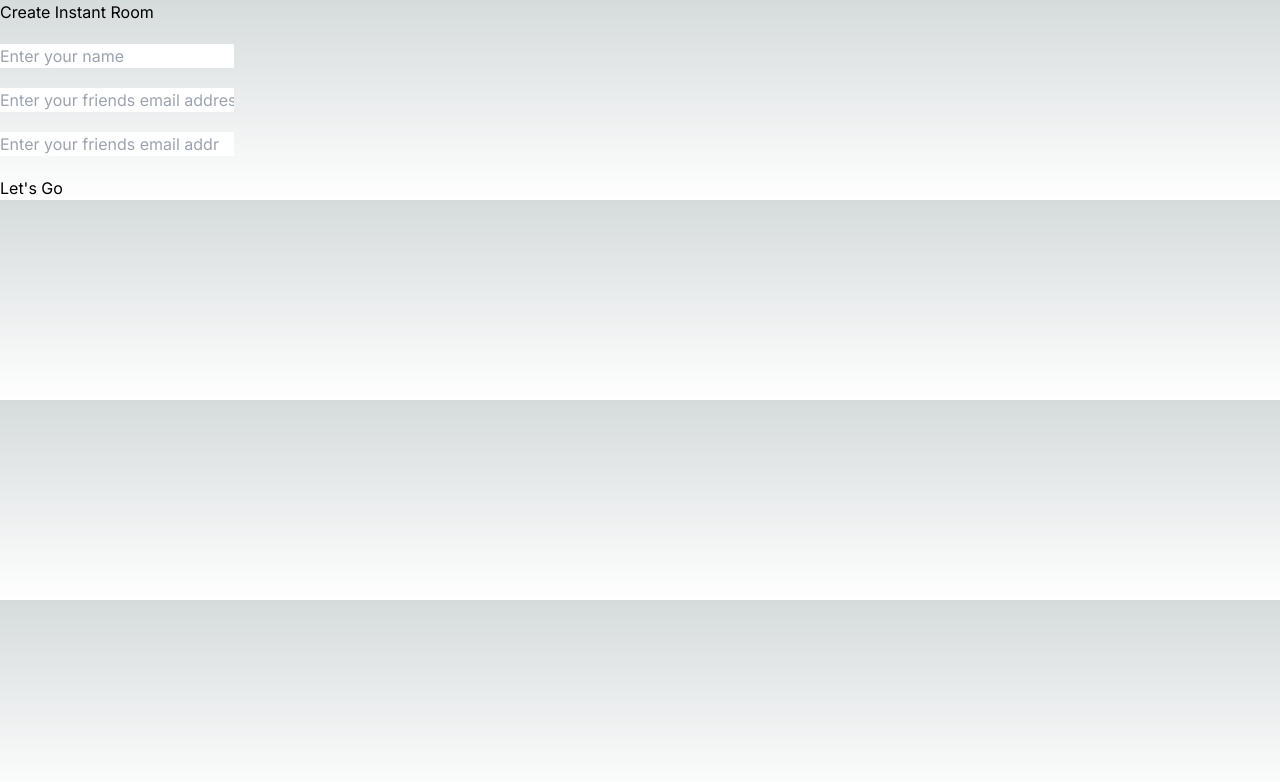
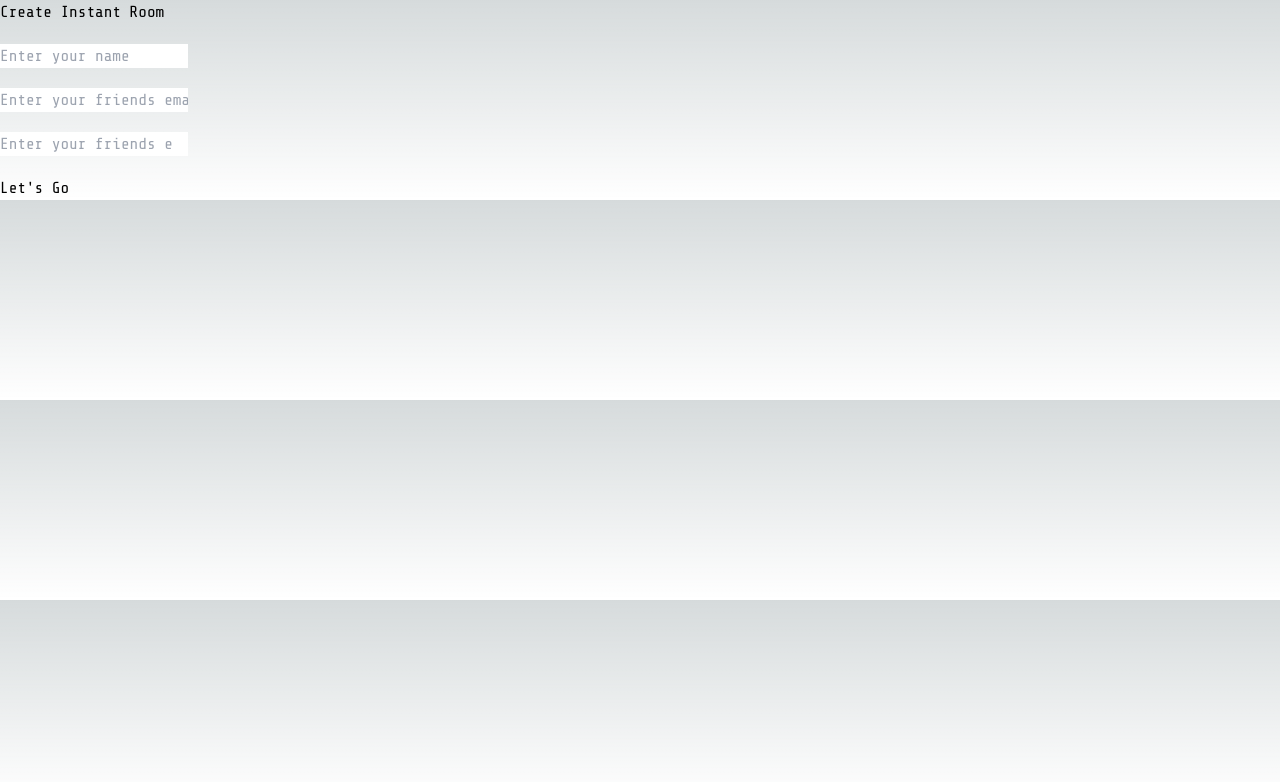
Before and after one commit to Atom-cell/Chatrola, a Next.js app: page / in a window 1280 px wide. Shown: the top 782 px of the page. Built offline with nearby package versions, Linux system fonts and the light colour scheme.

Commit message:
Timer added

```diff
--- a/app/components/CreateRoom.tsx
+++ b/app/components/CreateRoom.tsx
@@ -2,6 +2,7 @@
 import React, { useState } from 'react';
 import { useRouter } from 'next/navigation';
 import RoomNames from '../utils/RoomNames';
+import Timer from './Timer';
 
 const CreateRoom = () => {
 	const router = useRouter();
@@ -23,7 +24,7 @@ const CreateRoom = () => {
 			body: JSON.stringify({
 				username: username,
 				email: email,
-				roomName: roomName,
+				roomName: room,
 				minutes: minutes,
 			}),
 		});
@@ -31,12 +32,14 @@ const CreateRoom = () => {
 		const result = await request.json();
 		if (result && request.status === 200) {
 			localStorage.setItem('token', result.token);
+			localStorage.setItem('minutes', result.minutes);
 			setButtonText("Join Room");
 		}
 	};
 	return (
 		<div className='space-y-5'>
 			<p>Create Instant Room</p>
+			{/* <Timer minutes={1} /> */}
 			<input
 				type='text'
 				placeholder='Enter your name'
--- /dev/null
+++ b/app/components/Timer.tsx
@@ -0,0 +1,40 @@
+'use client';
+import React, { useState, useEffect } from 'react';
+
+interface TimerProps {
+	minutes: number;
+	startTimer: boolean
+}
+
+const Timer = ({ minutes, startTimer }: TimerProps) => {
+	const [secondsRemaining, setSecondsRemaining] = useState(minutes * 60);
+
+	useEffect(() => {
+		let intervalId: NodeJS.Timeout | null = null;
+
+		if (startTimer && secondsRemaining > 0) {
+			intervalId = setInterval(() => {
+				setSecondsRemaining((prevSeconds) => prevSeconds - 1);
+			}, 1000);
+		} else if (secondsRemaining === 0) {
+			clearInterval(intervalId!);
+			console.log('Time is up!');
+		}
+
+		return () => {
+			if (intervalId) {
+				clearInterval(intervalId);
+			}
+		};
+	}, [startTimer, secondsRemaining]);
+
+	const formatTime = (seconds: number): string => {
+		const minutes = Math.floor(seconds / 60);
+		const remainingSeconds = seconds % 60;
+		return `${minutes}:${remainingSeconds < 10 ? '0' : ''}${remainingSeconds}`;
+	};
+
+	return <div className='text-white text-3xl font-semibold'>{formatTime(secondsRemaining)}</div>;
+};
+
+export default Timer;
--- a/app/globals.css
+++ b/app/globals.css
@@ -24,6 +24,10 @@ body {
       rgb(var(--background-end-rgb))
     )
     rgb(var(--background-start-rgb));
+  /* display: flex;
+  justify-content: center;
+  align-items: center;
+  flex-direction: column; */
 }
 
 @layer utilities {
@@ -31,3 +35,27 @@ body {
     text-wrap: balance;
   }
 }
+
+h1 {
+    font-size: 2.125rem;
+    font-weight: bold;
+    line-height: 34px;
+}
+
+h2 {
+    font-size: 1.875rem;
+    font-weight: bold;
+    line-height: 32px;
+}
+
+h3 {
+    font-size: 1.5rem;
+    font-weight: bold;
+    line-height: 26px;
+}
+
+h4 {
+    font-size: 1.25rem;
+    font-weight: bold;
+    line-height: 22px;
+}
--- a/app/invite/[roomName]/page.tsx
+++ b/app/invite/[roomName]/page.tsx
@@ -14,8 +14,9 @@ const InvitePage = ({ params }: { params: { roomName: string } }) => {
 			console.log('Connected to server');
 		});
 
-		const minutes = searchParams.get('miniutes')
+		const minutes = searchParams.get('miniutes') as string;
 		newSocket.emit('generate-token', { username: username, minutes: minutes });
+		localStorage.setItem('minutes', minutes);
 
 		newSocket.on('token-generated', (token) => {
 			localStorage.setItem('token', token);
--- a/app/layout.tsx
+++ b/app/layout.tsx
@@ -1,8 +1,12 @@
 import type { Metadata } from 'next';
-import { Inter } from 'next/font/google';
+import { Share_Tech_Mono } from 'next/font/google';
 import './globals.css';
 
-const inter = Inter({ subsets: ['latin'] });
+const inter = Share_Tech_Mono({
+	weight: '400',
+	style: 'normal',
+	subsets: ['latin'],
+});
 
 export const metadata: Metadata = {
 	title: 'Chatrola - A quick one',
--- a/app/rooms/[roomName]/page.tsx
+++ b/app/rooms/[roomName]/page.tsx
@@ -2,6 +2,7 @@
 import { useEffect, useState, ChangeEvent } from 'react';
 import { useRouter } from 'next/navigation';
 import io, { Socket } from 'socket.io-client';
+import Timer from '../../components/Timer';
 
 export default function Home({ params }: { params: { roomName: string } }) {
 	const router = useRouter();
@@ -9,6 +10,9 @@ export default function Home({ params }: { params: { roomName: string } }) {
 	const [socket, setSocket] = useState<Socket | null>();
 	const [msgInput, setMsgInput] = useState('');
 	const [message, setMessage] = useState<string[]>([]);
+	const [startTimer, setStartTimer] = useState(false)
+	const minutesString = localStorage.getItem('minutes');
+	const minutes: number = minutesString !== null ? parseInt(minutesString, 10) : 0;
 
 	useEffect(() => {
 		const newSocket = io('http://localhost:5000');
@@ -21,6 +25,10 @@ export default function Home({ params }: { params: { roomName: string } }) {
 
 		newSocket.on('disconnect', () => {
 			console.log('Disconnected from server ');
+		});
+
+		newSocket.on('partner-joined', () => {
+			setStartTimer(true);
 		});
 
 		newSocket.on('roomFull', () => {
@@ -85,6 +93,7 @@ export default function Home({ params }: { params: { roomName: string } }) {
 
 	return (
 		<main>
+			<Timer minutes={minutes} startTimer={startTimer}/>
 			<input
 				type='text'
 				value={msgInput}
```
